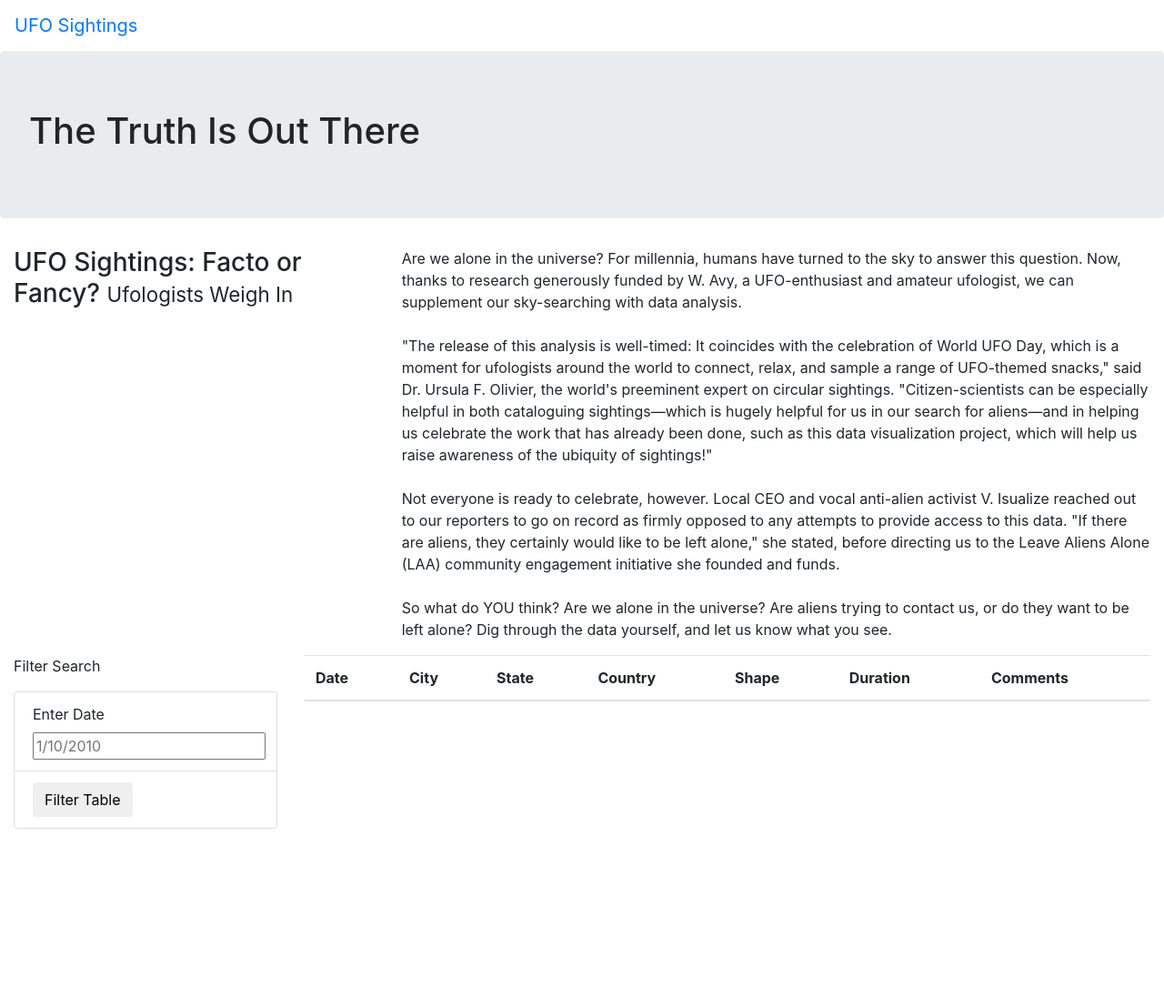
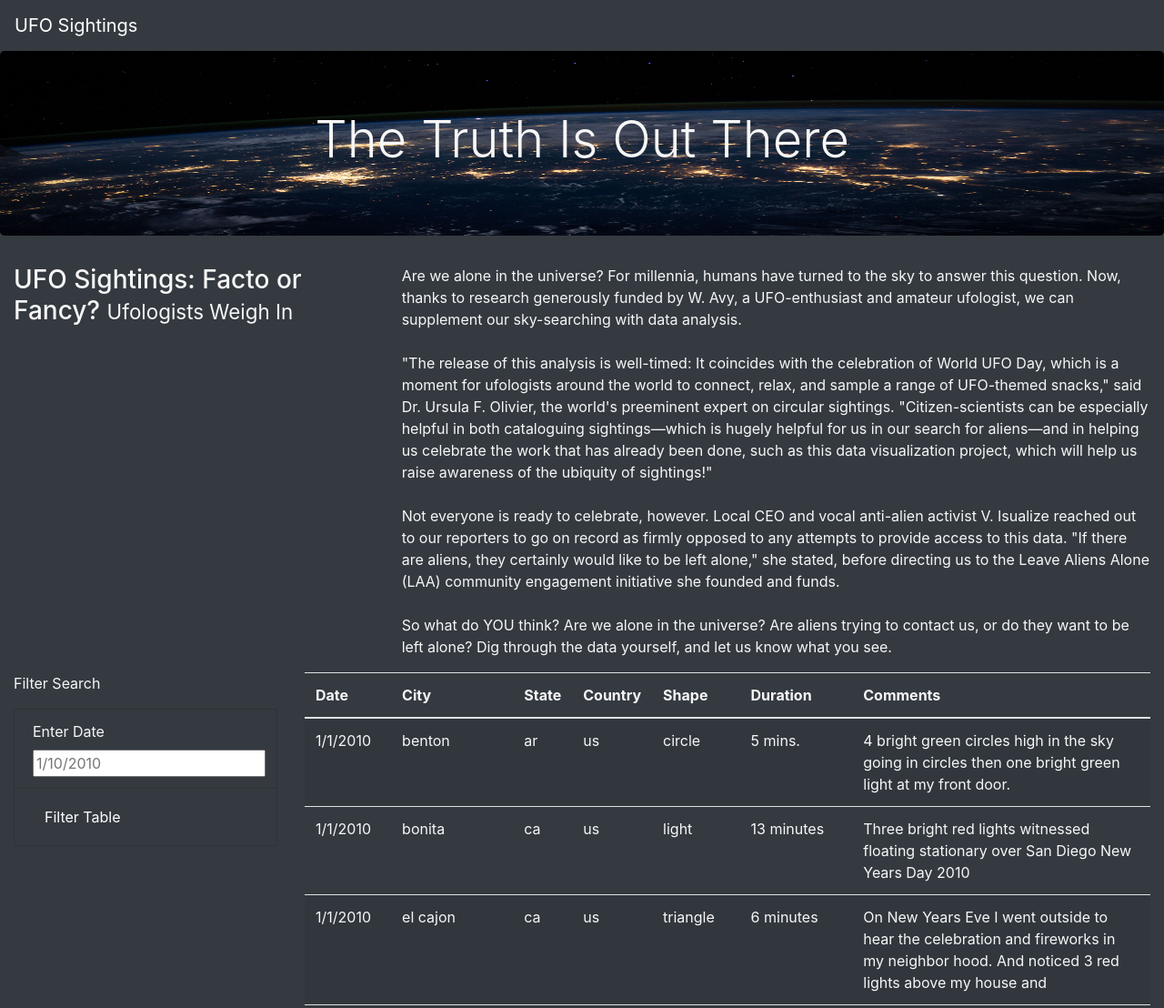
Before and after one commit to Melberoni/UFOs, a plain HTML site: page index.html in a window 1280 px wide. Shown: the top 1108 px of the page at 91% size. Before the commit the page ends 911 px from the top, so only its background shows below. Drawn offline with nearby package versions, Linux system fonts and the light colour scheme.

Commit message:
completed module 11 before challenge

```diff
--- a/index.html
+++ b/index.html
@@ -13,14 +13,14 @@
       />
       <link rel="stylesheet" href="static/css/style.css">
 </head>
-<body>
+<body class="bg-dark">
     <div class="wrapper">
-        <nav class="navbar navbar-expand-lg">
+        <nav class="navbar navbar-dark bg-dark navbar-expand-lg">
             <a class="navbar-brand" href="index.html">UFO Sightings</a>
         </nav>
     </div>
     <div class="jumbotron">
-        <h1>The Truth Is Out There</h1>
+        <h1 class="display-4">The Truth Is Out There</h1>
     </div>
     <div class="container-fluid">
         <div class="row">
@@ -38,19 +38,19 @@
             </div>
         </div>
     </div>
-    <div class="container-fluid">
+    <div class="container-fluid bg-dark">
         <div class="row">
             <div class="col-md-3">
-                <form>
+                <form class="bg-dark">
                     <p> Filter Search</p>
                 </form>
-                <ul class="list-group">
-                    <li class="list-group-item">
+                <ul class="list-group bg-dark">
+                    <li class="list-group-item bg-dark">
                         <label for="date">Enter Date</label>
                         <input type="text" placeholder="1/10/2010" id="datetime">
                     </li>
-                    <li class="list-group-item">
-                        <button id="filter-btn" type="button" class="btn btn-default">Filter Table</button>
+                    <li class="list-group-item bg-dark">
+                        <button id="filter-btn" type="button" class="btn btn-dark">Filter Table</button>
                     </li>
                 </ul>
             </div>
@@ -67,9 +67,13 @@
                             <th>Comments</th>
                         </tr>
                     </thead>
+                    <tbody>                       </tbody>
                 </table>
             </div>
         </div>
     </div>
+    <script src="https://cdnjs.cloudflare.com/ajax/libs/d3/4.11.0/d3.js"></script>
+    <script src ="static/js/data.js"></script>
+    <script src="static/js/app.js"></script>
 </body>
 </html>
--- a/static/css/style.css
+++ b/static/css/style.css
@@ -0,0 +1,9 @@
+body {
+
+    color: #f7f7f7;
+  }
+  .jumbotron {
+      background-image: url("../images/nasa.jpg");
+      background-size:100% 100%;
+      text-align: center;
+  }
--- a/js/app.js
+++ b/static/js/app.js
@@ -1,19 +1,19 @@
 // import the data from data.js
 const tableData=data;
 // reference the html table using d3
-var tbody =d3.select("tbody");
+var tbody = d3.select("tbody");
 
 function buildTable(data) {
     // First, clear out any existing data
     tbody.html("");
     // Next, loop through each object in the data
   // and append a row and cells for each value in the row
-    data.forEach((dataRow)=>{
+    data.forEach((dataRow) => {
         // Append a row to the table body
-        let row = body.append("tr");
+        let row = tbody.append("tr");
         // Loop through each field in the dataRow and add
         // each value as a table cell (td)
-        Object.values(dataRow).forEach((val)=>{
+        Object.values(dataRow).forEach((val) => {
             let cell=row.append("td");
             cell.text(val);
         }
@@ -29,8 +29,8 @@ function handleClick(){
     if (date){
         // Apply `filter` to the table data to only keep the
         // rows where the `datetime` value matches the filter value
-        filteredData=filteredData.filter(row=> row.datetime === date);
-    };
+        filteredData=filteredData.filter(row => row.datetime === date);
+    }
     // Rebuild the table using the filtered data
     // @NOTE: If no date was entered, then filteredData will
     // just be the original tableData.
```
Also changed, not shown: static/images/nasa.jpg (added), static/js/data.js (renamed from js/data.js).
